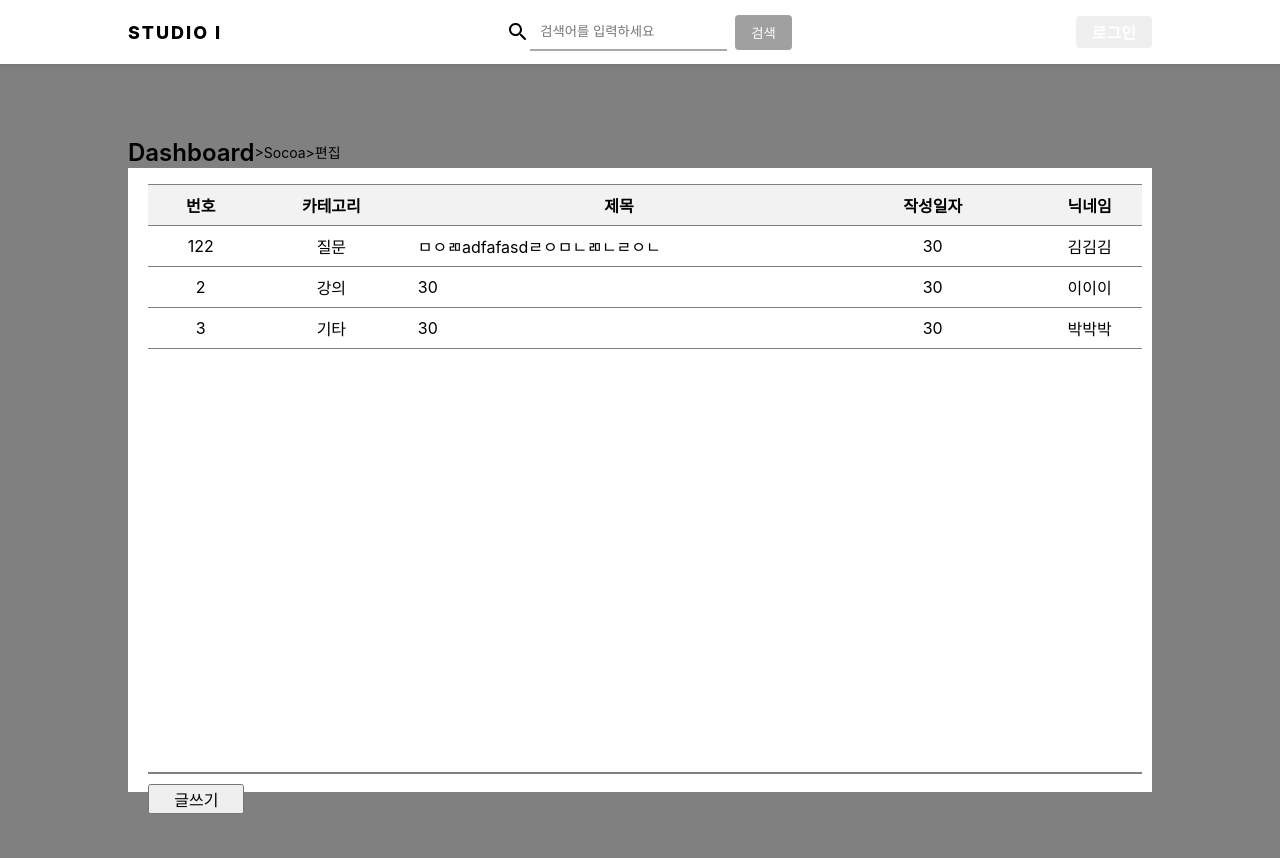
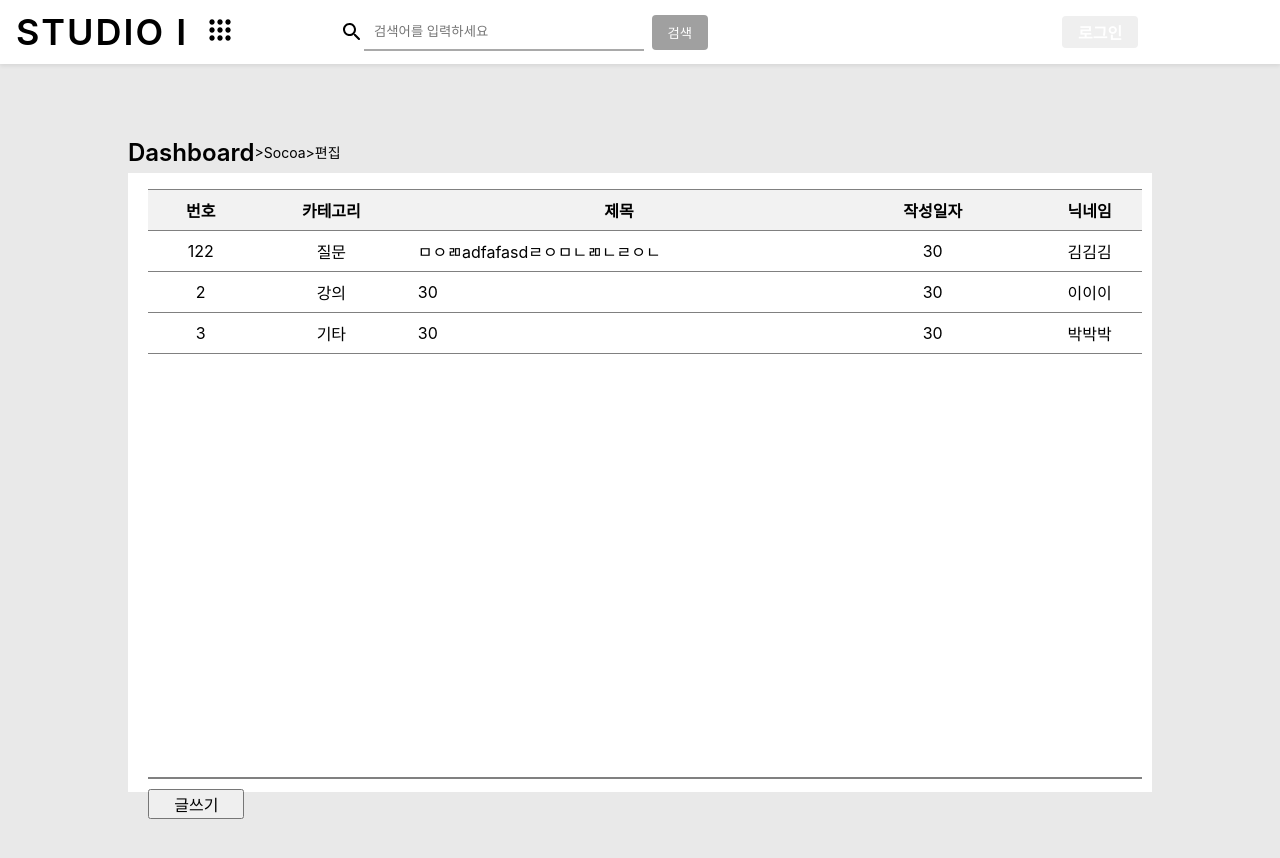
Before and after one commit to kim-hong-rae/Studio_i_ManagementPage, a React (Create React App) app: page /EditMain in a window 1280 px wide. Shown: the top 858 px of the page. Built offline with nearby package versions, Linux system fonts and the light colour scheme.

Commit message:
feat: Body 색 변경 및 header 메뉴 버튼 추가

```diff
--- a/package.json
+++ b/package.json
@@ -12,6 +12,7 @@
     "@testing-library/user-event": "^13.5.0",
     "react": "^18.2.0",
     "react-dom": "^18.2.0",
+    "react-icons": "^4.11.0",
     "react-router-dom": "^6.16.0",
     "react-scripts": "5.0.1",
     "styled-components": "^6.0.8",
--- a/src/Components/common/Body.js
+++ b/src/Components/common/Body.js
@@ -36,7 +36,7 @@ const Wrapper = styled(Responsive)`
  */
 const PageBody = styled.div`
   display: flex;
-  background-color: grey;
+  background-color: #E9E9E9;
 `;
 
 const SideDiv = styled.div`
--- a/src/Components/common/header.js
+++ b/src/Components/common/header.js
@@ -3,6 +3,7 @@ import styled from 'styled-components';
 import Responsive from './responsive';
 import Button from './Button';
 import SearchBar from '../SearchBar';
+import { CgMenuGridO } from "react-icons/cg";
 
 const HeaderBlock = styled.div`
   position: fixed;
@@ -16,17 +17,35 @@ const HeaderBlock = styled.div`
  */
 const Wrapper = styled(Responsive)`
   height: 4rem;
+  width: 100%;
   display: flex;
   align-items: center;
-  justify-content: space-between; /* 자식 엘리먼트 사이의 여백을 최대로 설정 */
+
   .logo {
-    font-size: 1.125rem;
-    font-weight: 800;
+    font-size: 2.25rem;
+    font-weight: 600;
     letter-spacing: 2px;
+    white-space: nowrap;
+
+    @media(max-width: 390px){
+    font-size: 1.625rem;
     }
+  }
+  .menu{
+    width: 10%;
+    padding-left: 1rem;
+
+  }
+  .search{
+    width: 30%;
+  }
+
   .right {
     display: flex;
     align-items: center;
+    margin-left: 20%;
+    width: 20%;
+    justify-content: center;
   }
 `;
 
@@ -43,7 +62,12 @@ const Header = () => {
             <HeaderBlock>
                 <Wrapper>
                     <div className="logo">STUDIO I</div>
+                    <div className="menu">
+                    <CgMenuGridO className="MenuIcon" size="2rem" />
+                    </div>
+                    <div className="search">
                     <SearchBar />
+                    </div>
                     <div className="right">
                         <Button>로그인</Button>
                     </div>
--- a/src/Pages/InternalPage/Dashboard.js
+++ b/src/Pages/InternalPage/Dashboard.js
@@ -13,6 +13,7 @@ const DashboardBox = styled.div`
 const Title = styled.div`
     font-weight: bold;
     font-size: 23px;
+    padding-bottom: 0.3rem;
 `;
 
 const DashboardBody = styled.div`
--- a/src/Pages/InternalPage/Dashboard/RightDashboard.js
+++ b/src/Pages/InternalPage/Dashboard/RightDashboard.js
@@ -40,6 +40,9 @@ const ContentDiv = styled.div`
     width: 100%;
     height: 33%;
     background-color: white;
+    min-width: 8rem;
+    white-space: nowrap;
+    text-overflow: ellipsis;
 `;
 
 const SubTitle = styled.text`
@@ -53,6 +56,7 @@ const Text = styled.text`
     white-space: nowrap;
     text-overflow: ellipsis;
     cursor: pointer;
+    width:
 `;
 
 const GoButton = styled.div`
@@ -92,7 +96,7 @@ const RightDashboard = () => {
                 <BoardContentDiv>
                     <ContentDiv>
                         <Text>
-                            aadfa
+                            aadfaadfafasdfasdfasdfasd
                         </Text>
                     </ContentDiv>
                     <ContentDiv>
--- a/src/Pages/InternalPage/InternalMainpage.js
+++ b/src/Pages/InternalPage/InternalMainpage.js
@@ -13,7 +13,7 @@ const MainBody = styled.div`
     align-items: center;
     justify-content: center;
     flex-direction: column;
-    background-color: gray;
+
 
 `;
 
--- a/src/Pages/InternalPage/RecentArticle.js
+++ b/src/Pages/InternalPage/RecentArticle.js
@@ -4,6 +4,7 @@ import styled from "styled-components";
 const Title = styled.div`
     font-weight: bold;
     font-size: 23px;
+    padding-bottom: 0.3rem;
 
 `;
 const ArticleBox = styled.div`
--- a/src/Pages/InternalPage/RecentProject.js
+++ b/src/Pages/InternalPage/RecentProject.js
@@ -4,6 +4,7 @@ import styled from "styled-components";
 const Title = styled.div`
     font-weight: bold;
     font-size: 23px;
+    padding-bottom: 0.3rem;
 
 `;
 const ProjectBox = styled.div`
--- a/src/Pages/NoticeBoardPage/EditNoticePage/EditNoticeMainpage.js
+++ b/src/Pages/NoticeBoardPage/EditNoticePage/EditNoticeMainpage.js
@@ -11,7 +11,6 @@ const MainBody = styled.div`
     align-items: center;
     justify-content: center;
     flex-direction: column;
-    background-color: gray;
     height: 100vh;
 `;
 
@@ -28,7 +27,8 @@ const BoardTitleDiv = styled.div`
     text-align: center;
     min-height: 2rem;
     height: 4vh;
-    background-color: gray;
+    background-color: #E9E9E9;
+    padding-bottom: 0.3rem;
 `;
 
 const DashboardBox = styled.div`
--- a/src/Pages/NoticeBoardPage/MakingNoticePage/MakingNoticeMainpage.js
+++ b/src/Pages/NoticeBoardPage/MakingNoticePage/MakingNoticeMainpage.js
@@ -11,7 +11,6 @@ const MainBody = styled.div`
     align-items: center;
     justify-content: center;
     flex-direction: column;
-    background-color: gray;
     height: 100vh;
 `;
 
@@ -28,7 +27,8 @@ const BoardTitleDiv = styled.div`
     text-align: center;
     min-height: 2rem;
     height: 4vh;
-    background-color: gray;
+    background-color: #E9E9E9;
+    padding-bottom: 0.3rem;
 `;
 
 const DashboardBox = styled.div`
--- a/src/Pages/NoticeBoardPage/PlanNoticePage/PlanNoticeMainpage.js
+++ b/src/Pages/NoticeBoardPage/PlanNoticePage/PlanNoticeMainpage.js
@@ -11,7 +11,6 @@ const MainBody = styled.div`
     align-items: center;
     justify-content: center;
     flex-direction: column;
-    background-color: gray;
     height: 100vh;
 `;
 
@@ -21,6 +20,7 @@ const DashboardDiv = styled.div`
     min-width: 80%;
     height: 82vh;
     background-color: white;
+    padding-bottom: 0.3rem;
 `;
 
 const BoardTitleDiv = styled.div`
@@ -28,7 +28,7 @@ const BoardTitleDiv = styled.div`
     text-align: center;
     min-height: 2rem;
     height: 4vh;
-    background-color: gray;
+    background-color: #E9E9E9;
 `;
 
 const DashboardBox = styled.div`
```
Also changed, not shown: 1 other file (tests, documents, lock files or other folders). Lines whose indentation alone changed are shown as unchanged.
